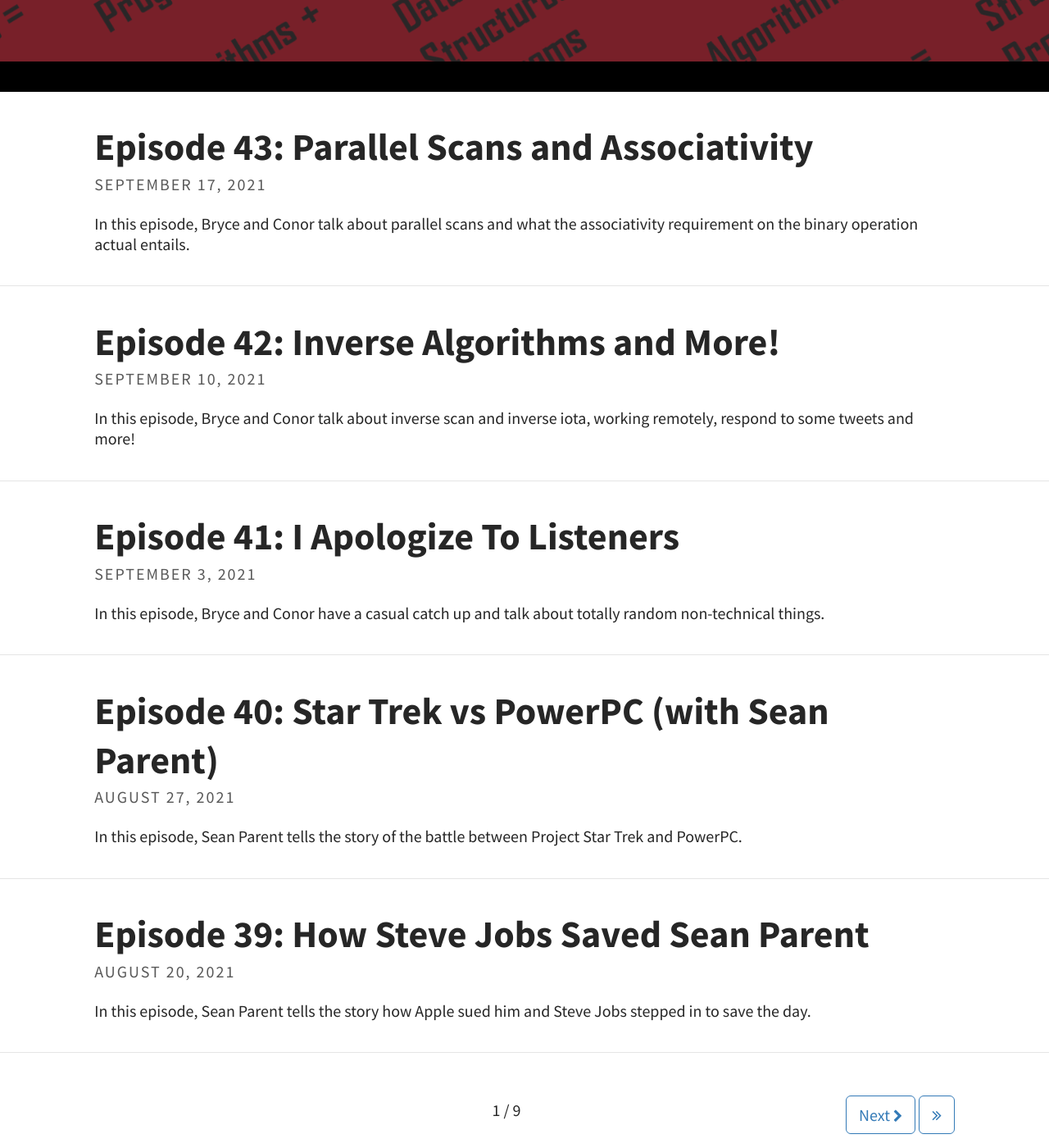
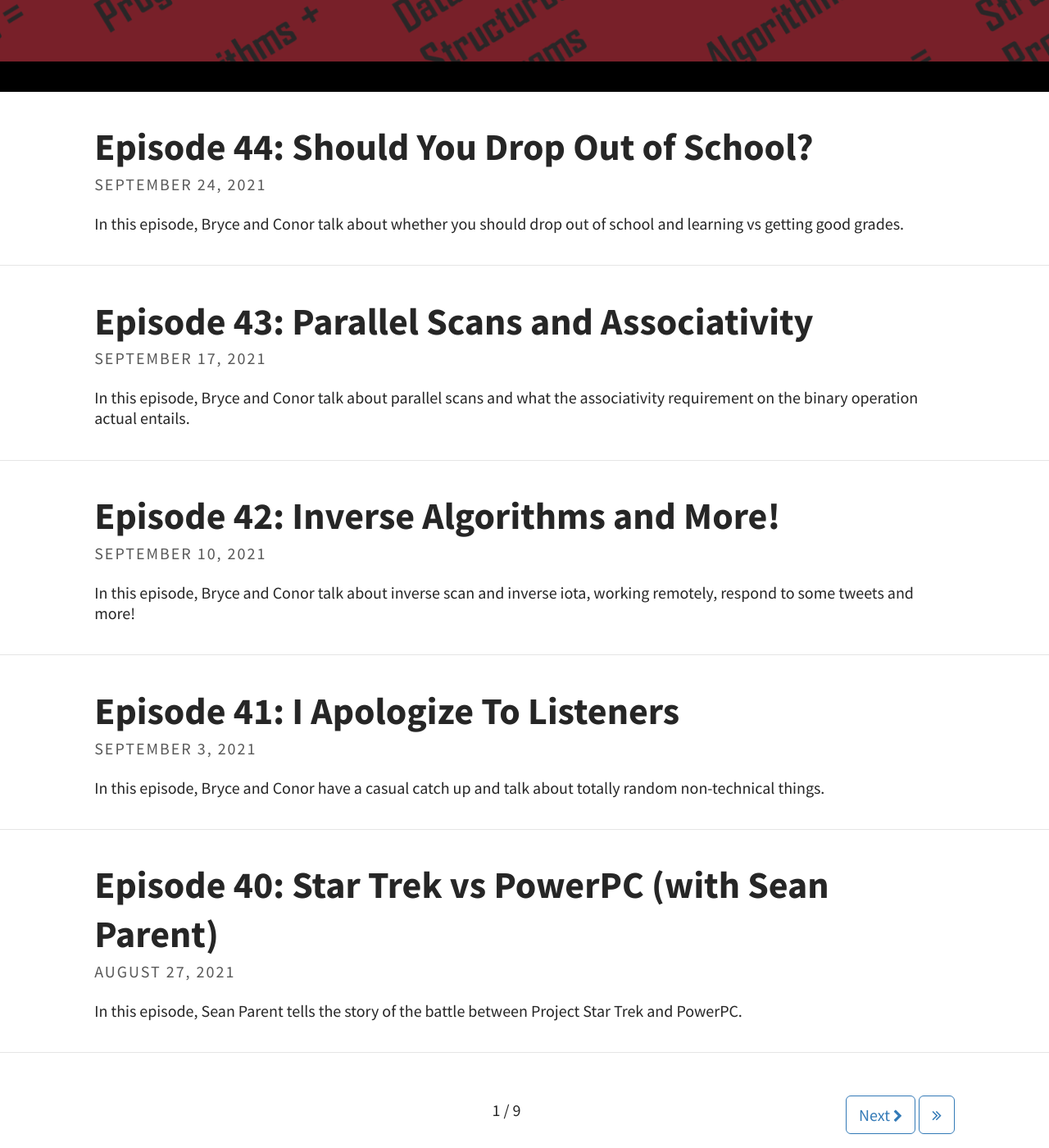
Before and after one commit to codereport/adsp2, a Jekyll site: the page built from index.html, in a window 1280 px wide and 1400 px high, scrolled down 273 px. Shown: the whole window at 82% size. Built offline with Jekyll 4.4.1, drawn with Linux system fonts in a browser that asks for light colours; the list of posts is cut into pages by our own code.

Commit message:
Episode 44

```diff
--- /dev/null
+++ b/_posts/2021-09-24-Episode-44.md
@@ -0,0 +1,32 @@
+---
+layout: post
+title: "Episode 44: Should You Drop Out of School?"
+tags: [Education, Life Advice]
+excerpt_separator: <!--more-->
+---
+
+<div id="buzzsprout-player-9253025"></div><script src="https://www.buzzsprout.com/1501960/9253025-episode-44-should-you-drop-out-of-school.js?container_id=buzzsprout-player-9253025&player=small" type="text/javascript" charset="utf-8"></script>
+
+<br>In this episode, Bryce and Conor talk about whether you should drop out of school and learning vs getting good grades.
+
+<!--more-->
+
+### Show Notes
+
+**Date Recorded:** 2021-09-11 <br>
+**Date Released:** 2021-09-24
+
+* [Dr. Gary Parker](https://www.sfu.ca/~gparker/)
+* [Hash Tables](https://en.wikipedia.org/wiki/Hash_table)
+* [Red Black Trees](https://en.wikipedia.org/wiki/Red%E2%80%93black_tree)
+* [Ivan Čukić](https://twitter.com/ivan_cukic)
+* [Functional Programming in C++](https://www.manning.com/books/functional-programming-in-c-plus-plus?a_aid=FPinCXX&a_bid=441f12cc)
+* [C++Now](https://cppnow.org/)
+* [Together by Vivek Murthy](https://www.vivekmurthy.com/together-book)
+
+### Intro Song Info
+
+Miss You by Sarah Jansen https://soundcloud.com/sarahjansenmusic<br>
+Creative Commons — Attribution 3.0 Unported — CC BY 3.0<br>
+Free Download / Stream: http://bit.ly/l-miss-you<br>
+Music promoted by Audio Library https://youtu.be/iYYxnasvfx8<br>
--- a/pages/episodes.md
+++ b/pages/episodes.md
@@ -9,6 +9,7 @@
 
 |   #   |                                                  Title                                                  | Release Date |
 | :---: | :-----------------------------------------------------------------------------------------------------: | :----------: |
+|  44   |         [Should You Drop Out of School?](https://adspthepodcast.com/2021/09/24/Episode-44.html)         |  2021-09-24  |
 |  43   |        [Parallel Scans and Associativity](https://adspthepodcast.com/2021/09/17/Episode-43.html)        |  2021-09-17  |
 |  42   |          [Inverse Aglorithms and More!](https://adspthepodcast.com/2021/09/10/Episode-42.html)          |  2021-09-10  |
 |  41   |            [I Apologize To Listeners](https://adspthepodcast.com/2021/09/03/Episode-41.html)            |  2021-09-03  |
```
